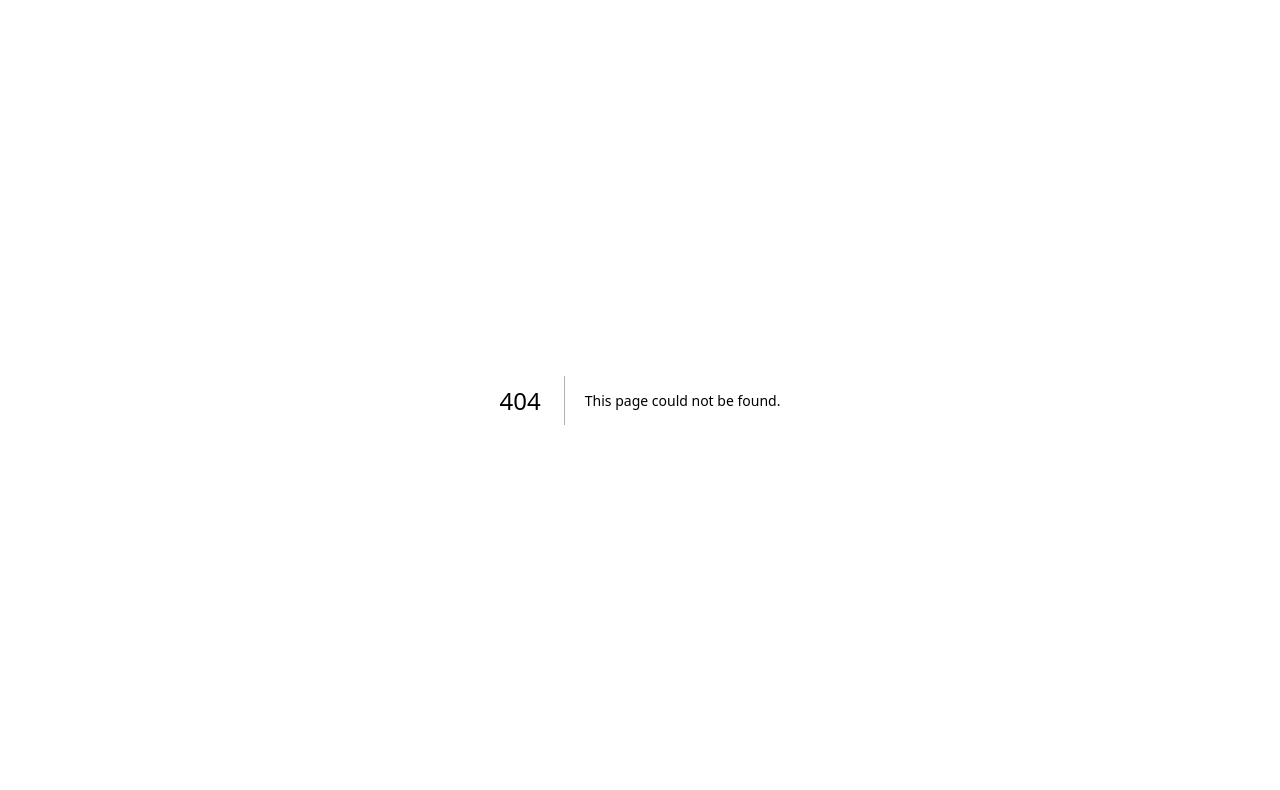
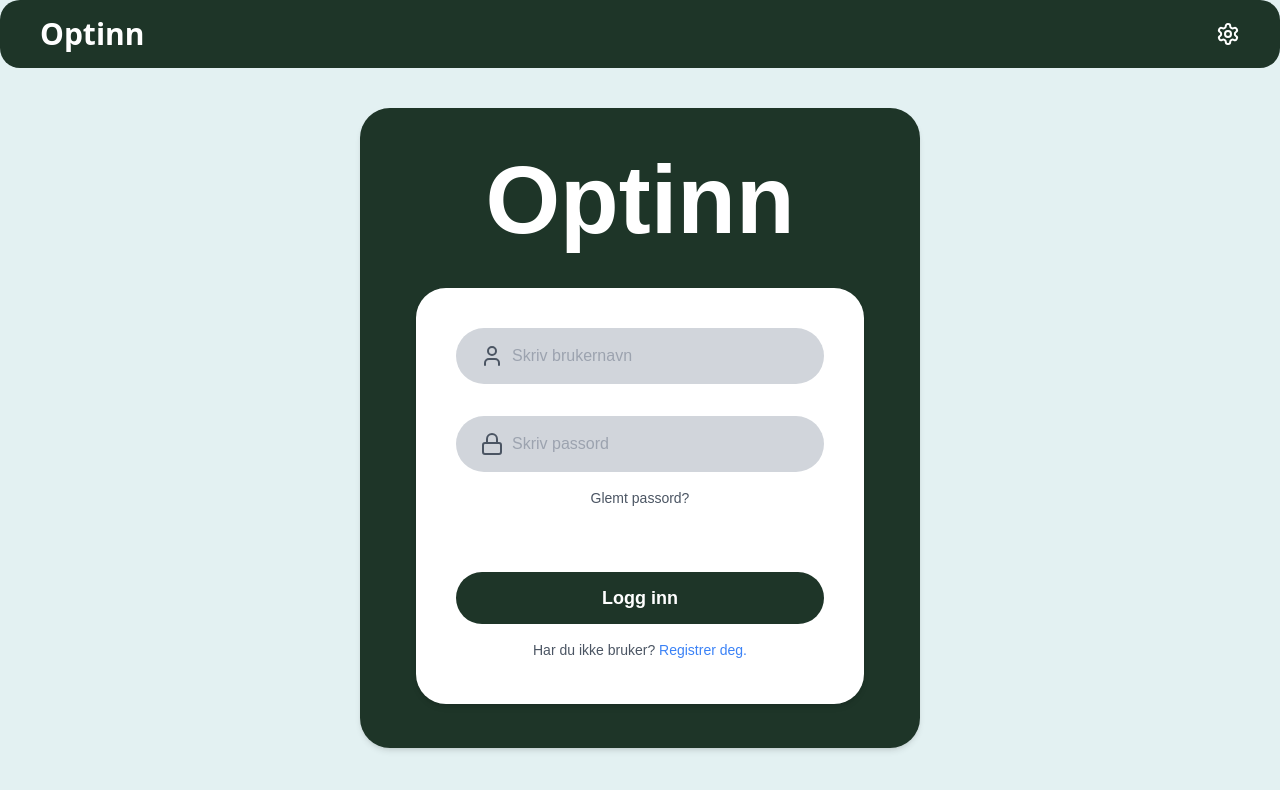
Before and after one commit to AndyVege/OptinnBachelor, a Next.js app in the folder optinnbachelor/: page /Components/Category/login in a window 1280 px wide. Before the commit this address had no page. Shown: the top 790 px of the page. Built offline with nearby package versions, Linux system fonts and the light colour scheme.

Commit message:
Login page
Login integrert til main

```diff
--- a/optinnbachelor/app/login/page.tsx
+++ b/optinnbachelor/app/Components/Category/login/page.tsx
@@ -1,5 +1,5 @@
 "use client"
-import Navbar from "../Components/loginNavbar";
+import NavbarL from "../../../ui/loginNavbar";
 import { useState } from "react";
 import Link from "next/link"
 ImportIcon
@@ -19,7 +19,7 @@ const renderDashboard = () => {
 
   return(
     <div>
-    <Navbar activeTab={activeTab} setActiveTab={setActiveTab} />
+    <NavbarL activeTab={activeTab} setActiveTab={setActiveTab} />
     <div>
       <div className="p-10 grid grid-cols-1 place-items-center gap-6">
         <div className="bg-[#1E3528] rounded-[30px] shadow-md p-6 h-[40rem] w-[35rem] flex flex-col items-center justify-center">
--- a/optinnbachelor/app/page.tsx
+++ b/optinnbachelor/app/page.tsx
@@ -1,6 +1,6 @@
 "use client"
 
-
+import NavbarL from "./ui/loginNavbar";
 import Navbar from "./ui/navbar";
 import { useState } from "react";
 import GenereltDashboard from "./Components/Category/generelt";
--- a/optinnbachelor/app/Components/loginNavbar.tsx
+++ b/optinnbachelor/app/ui/loginNavbar.tsx
@@ -5,7 +5,7 @@ type NavbarProps = {
     activeTab: string;
     setActiveTab: (tab: string) => void;
   };
-const Navbar = ({ activeTab, setActiveTab }: NavbarProps) => {
+const NavbarL = ({ activeTab, setActiveTab }: NavbarProps) => {
   return (
     <nav className="bg-[#1E3528] text-white flex items-center justify-between py-4 px-10 rounded-[20px]">
       <div className="text-3xl font-bold font-sans">Optinn</div>
@@ -16,4 +16,4 @@ const Navbar = ({ activeTab, setActiveTab }: NavbarProps) => {
     </nav>
   );
 };
-export default Navbar;
+export default NavbarL;
```
